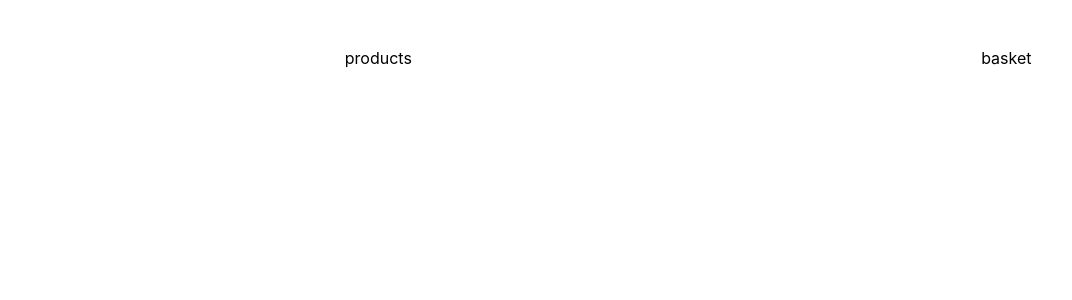
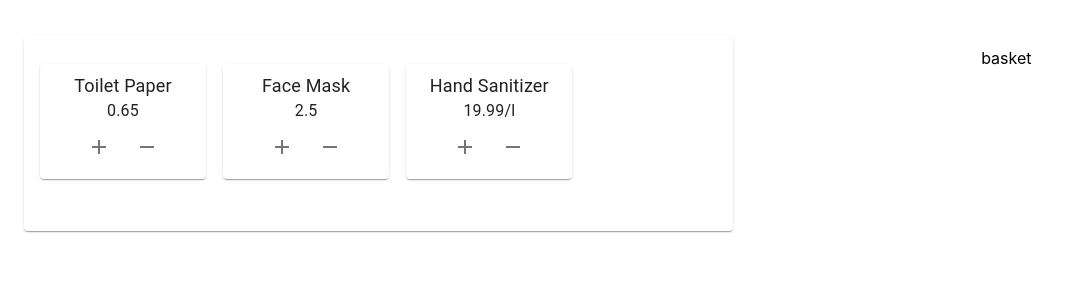
Before and after one commit to SeanRivardMorton/shopping, a React (Create React App) app: page / in a window 1280 px wide. Shown: the top 300 px of the page, without its empty margins (0-1072 px from the left). Built offline with nearby package versions, Linux system fonts and the light colour scheme; the HTML template or start-up script is replaced by a standard one.

Commit message:
added to product gallery

```diff
--- a/src/App.tsx
+++ b/src/App.tsx
@@ -2,6 +2,8 @@ import React from "react";
 import "./App.css";
 import { Layout } from "./components/Layout";
 import { Grid } from "@material-ui/core";
+import { ProductGallery } from "./components/ProductGallery";
+import productData from "./shopData.json";
 
 function App() {
   return (
@@ -9,7 +11,7 @@ function App() {
       <Layout>
         <Grid container spacing={3}>
           <Grid item lg={7} xs={12}>
-            <div>products</div>
+            <ProductGallery products={productData} />
           </Grid>
           <Grid item lg={5} xs={12}>
             <div>basket</div>
--- a/src/components/ProductGallery/ProductGallery.tsx
+++ b/src/components/ProductGallery/ProductGallery.tsx
@@ -1,5 +1,53 @@
 import React from "react";
+import { Grid, Paper, Card, Typography, IconButton } from "@material-ui/core";
+import { Products, Cost } from "../../types";
+import styled from "styled-components";
+import AddIcon from "@material-ui/icons/Add";
+import RemoveIcon from "@material-ui/icons/Remove";
 
-export const ProductGallery = () => {
-  return <div>no</div>;
+const ProductCard = styled(Card)`
+  width: 150px;
+  padding: 8px;
+  margin: 16px;
+  .title {
+    font-size: 18px;
+    font-weight: 400;
+  }
+`;
+
+const parseCost = (cost: Cost): number | string => {
+  if (typeof cost === "number") return cost;
+  return `${cost.amount}/${cost.per}`;
 };
+
+export const ProductGallery = ({ products }: { products: Products }) => {
+  return (
+    <Paper>
+      <Grid container spacing={3}>
+        {Object.entries(products).map(([id, product]) => {
+          return (
+            <Grid key={id} item lg={3}>
+              <ProductCard>
+                <Typography component="h3" className="title">
+                  {product.name}
+                </Typography>
+                <Typography>{parseCost(product.cost)}</Typography>
+                <IconButton title={`add ${product.name}`} aria-label="add">
+                  <AddIcon />
+                </IconButton>
+                <IconButton
+                  title={`remove ${product.name}`}
+                  aria-label="remove"
+                >
+                  <RemoveIcon />
+                </IconButton>
+              </ProductCard>
+            </Grid>
+          );
+        })}
+
+        <Grid item lg={4}></Grid>
+      </Grid>
+    </Paper>
+  );
+};
--- /dev/null
+++ b/src/shopData.json
@@ -0,0 +1,17 @@
+{
+  "001": {
+    "name": "Toilet Paper",
+    "cost": 0.65
+  },
+  "002": {
+    "name": "Face Mask",
+    "cost": 2.5
+  },
+  "003": {
+    "name": "Hand Sanitizer",
+    "cost": {
+      "per": "l",
+      "amount": 19.99
+    }
+  }
+}
```
Also changed, not shown: src/types.d.ts (added, +17 -0 lines).
